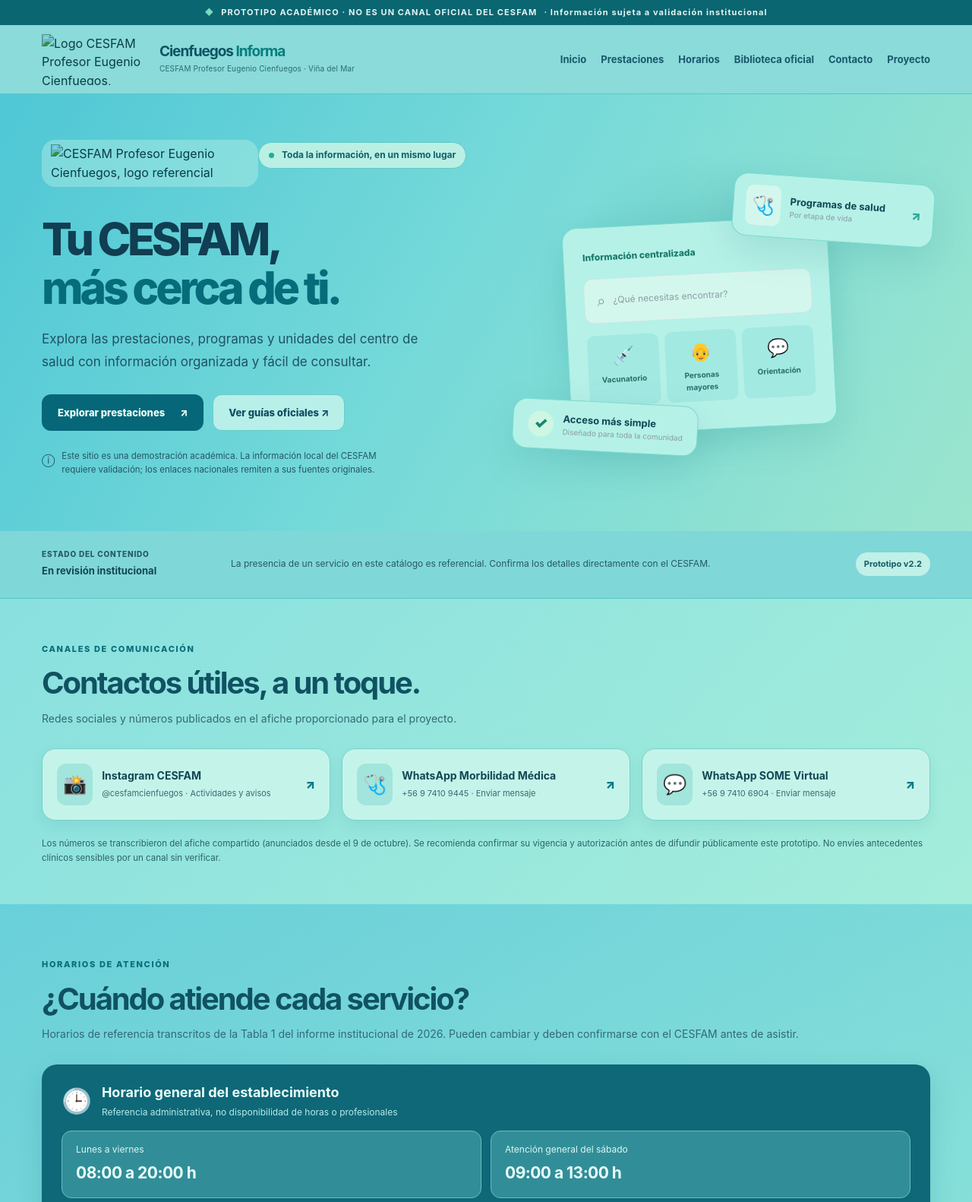
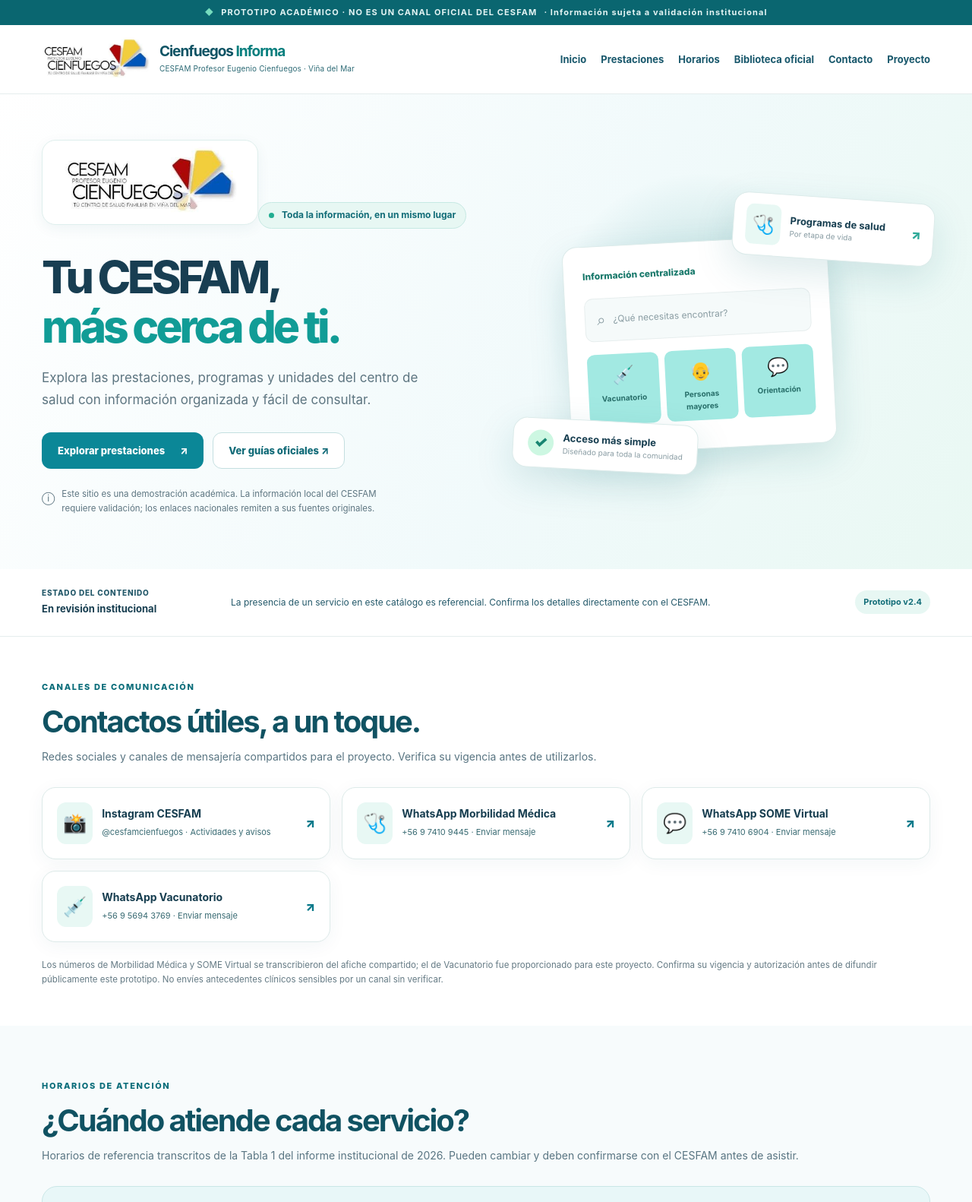
Before and after one commit to streptoconga/cienfuegos-informacion, a plain HTML site: page index.html in a window 1280 px wide. Shown: the top 1582 px of the page at 76% size. Drawn offline with Linux system fonts and the light colour scheme.

Commit message:
Add files via upload

```diff
--- a/index.html
+++ b/index.html
@@ -3,7 +3,7 @@
 <head>
   <meta charset="utf-8">
   <meta name="viewport" content="width=device-width, initial-scale=1">
-  <meta name="theme-color" content="#52cbd0">
+  <meta name="theme-color" content="#128f9a">
   <meta name="description" content="Prototipo académico informativo de prestaciones, programas y actividades del CESFAM Profesor Eugenio Cienfuegos.">
   <meta name="robots" content="noindex,nofollow">
   <title>Cienfuegos Informa · Prototipo académico</title>
@@ -21,7 +21,7 @@
   <header class="site-header">
     <div class="container header-inner">
       <a class="brand" href="#inicio" aria-label="Cienfuegos Informa, ir al inicio">
-        <img class="brand-logo" src="./assets/logo-cesfam-referencia.png" alt="Logo CESFAM Profesor Eugenio Cienfuegos, imagen aportada para el prototipo">
+        <img class="brand-logo" src="./logo-cesfam.png" alt="Logo CESFAM Profesor Eugenio Cienfuegos, imagen aportada para el prototipo">
         <div><strong>Cienfuegos <em>Informa</em></strong><small>CESFAM Profesor Eugenio Cienfuegos · Viña del Mar</small></div>
       </a>
       <nav class="desktop-nav" aria-label="Navegación principal"><a href="#inicio">Inicio</a><a href="#prestaciones">Prestaciones</a><a href="#horarios">Horarios</a><a href="#recursos">Biblioteca oficial</a><a href="#contacto">Contacto</a><a href="#proyecto">Proyecto</a></nav>
@@ -34,7 +34,7 @@
     <section class="hero" id="inicio" aria-labelledby="hero-title">
       <div class="container hero-grid">
         <div class="hero-copy">
-          <div class="hero-logo"><img src="./assets/logo-cesfam-referencia.png" alt="CESFAM Profesor Eugenio Cienfuegos, logo referencial"></div><div class="eyebrow"><span class="eyebrow-dot" aria-hidden="true"></span> Toda la información, en un mismo lugar</div>
+          <div class="hero-logo"><img src="./logo-cesfam.png" alt="CESFAM Profesor Eugenio Cienfuegos, logo referencial"></div><div class="eyebrow"><span class="eyebrow-dot" aria-hidden="true"></span> Toda la información, en un mismo lugar</div>
           <h1 id="hero-title">Tu CESFAM,<br><span>más cerca de ti.</span></h1>
           <p>Explora las prestaciones, programas y unidades del centro de salud con información organizada y fácil de consultar.</p>
           <div class="hero-actions"><a class="button button-primary" href="#prestaciones">Explorar prestaciones <span aria-hidden="true">↗</span></a><a class="button button-secondary" href="#recursos">Ver guías oficiales ↗</a></div>
@@ -48,17 +48,18 @@
         </div>
       </div>
     </section>
-    <section class="status-band" aria-label="Estado de la información"><div class="container status-band-inner"><div><span class="status-label">Estado del contenido</span><strong>En revisión institucional</strong></div><p>La presencia de un servicio en este catálogo es referencial. Confirma los detalles directamente con el CESFAM.</p><span class="status-pill">Prototipo v2.2</span></div></section>
+    <section class="status-band" aria-label="Estado de la información"><div class="container status-band-inner"><div><span class="status-label">Estado del contenido</span><strong>En revisión institucional</strong></div><p>La presencia de un servicio en este catálogo es referencial. Confirma los detalles directamente con el CESFAM.</p><span class="status-pill">Prototipo v2.4</span></div></section>
 
 
     <section class="section contact-section" id="contacto" aria-labelledby="contact-title"><div class="container">
-      <div class="section-heading"><div><span class="section-kicker">CANALES DE COMUNICACIÓN</span><h2 id="contact-title">Contactos útiles, a un toque.</h2><p>Redes sociales y números publicados en el afiche proporcionado para el proyecto.</p></div></div>
+      <div class="section-heading"><div><span class="section-kicker">CANALES DE COMUNICACIÓN</span><h2 id="contact-title">Contactos útiles, a un toque.</h2><p>Redes sociales y canales de mensajería compartidos para el proyecto. Verifica su vigencia antes de utilizarlos.</p></div></div>
       <div class="contact-grid">
         <a class="contact-card" href="https://www.instagram.com/cesfamcienfuegos/" target="_blank" rel="noopener noreferrer"><span class="contact-emoji">📸</span><span><strong>Instagram CESFAM</strong><small>@cesfamcienfuegos · Actividades y avisos</small></span><span class="contact-arrow">↗</span></a>
         <a class="contact-card" href="https://wa.me/56974109445" target="_blank" rel="noopener noreferrer"><span class="contact-emoji">🩺</span><span><strong>WhatsApp Morbilidad Médica</strong><small>+56 9 7410 9445 · Enviar mensaje</small></span><span class="contact-arrow">↗</span></a>
         <a class="contact-card" href="https://wa.me/56974106904" target="_blank" rel="noopener noreferrer"><span class="contact-emoji">💬</span><span><strong>WhatsApp SOME Virtual</strong><small>+56 9 7410 6904 · Enviar mensaje</small></span><span class="contact-arrow">↗</span></a>
+        <a class="contact-card" href="https://wa.me/56956943769" target="_blank" rel="noopener noreferrer" aria-label="Escribir por WhatsApp al vacunatorio, número informado para el proyecto"><span class="contact-emoji">💉</span><span><strong>WhatsApp Vacunatorio</strong><small>+56 9 5694 3769 · Enviar mensaje</small></span><span class="contact-arrow">↗</span></a>
       </div>
-      <p class="fineprint">Los números se transcribieron del afiche compartido (anunciados desde el 9 de octubre). Se recomienda confirmar su vigencia y autorización antes de difundir públicamente este prototipo. No envíes antecedentes clínicos sensibles por un canal sin verificar.</p>
+      <p class="fineprint">Los números de Morbilidad Médica y SOME Virtual se transcribieron del afiche compartido; el de Vacunatorio fue proporcionado para este proyecto. Confirma su vigencia y autorización antes de difundir públicamente este prototipo. No envíes antecedentes clínicos sensibles por un canal sin verificar.</p>
     </div></section>
 
 
@@ -70,7 +71,7 @@
         <article class="service-hours-card"><div class="service-hours-icon" aria-hidden="true">💬</div><h3>OIRS</h3><p class="service-hours-line"><b>Lunes a viernes</b><span>08:00–17:00</span></p><small>Oficina de Información, Reclamos y Sugerencias.</small></article>
         <article class="service-hours-card"><div class="service-hours-icon" aria-hidden="true">🥛</div><h3>PNAC / PACAM</h3><p class="service-hours-line"><b>Lunes a jueves</b><span>08:30–13:00 y 14:00–17:00</span></p><p class="service-hours-line"><b>Viernes</b><span>08:30–13:00 y 14:00–16:00</span></p></article>
         <article class="service-hours-card"><div class="service-hours-icon" aria-hidden="true">🩹</div><h3>Toma de muestras y sala de procedimientos</h3><p class="service-hours-line"><b>Lunes a viernes</b><span>08:00–20:00</span></p><p class="service-hours-line"><b>Sábado</b><span>09:00–13:00</span></p><small>El horario específico de toma efectiva de muestras, curaciones y tratamientos aún requiere confirmación.</small></article>
-        <article class="service-hours-card"><div class="service-hours-icon" aria-hidden="true">💉</div><h3>Vacunatorio</h3><p class="service-hours-line"><b>Lunes a jueves</b><span>09:00–16:00</span></p><p class="service-hours-line"><b>Viernes</b><span>09:00–15:00</span></p></article>
+        <article class="service-hours-card"><div class="service-hours-icon" aria-hidden="true">💉</div><h3>Vacunatorio</h3><p class="service-hours-line"><b>Lunes a jueves</b><span>09:00–16:00</span></p><p class="service-hours-line"><b>Viernes</b><span>09:00–15:00</span></p><a class="hours-whatsapp" href="https://wa.me/56956943769" target="_blank" rel="noopener noreferrer" aria-label="Consultar al vacunatorio por WhatsApp">Consultar al vacunatorio por WhatsApp ↗</a></article>
         <article class="service-hours-card"><div class="service-hours-icon" aria-hidden="true">🌙</div><h3>Atención vespertina y sábados</h3><p class="service-hours-line"><b>Lunes a jueves</b><span>17:00–20:00</span></p><p class="service-hours-line"><b>Viernes</b><span>16:00–20:00</span></p><p class="service-hours-line"><b>Sábado</b><span>09:00–13:00</span></p></article>
         <article class="service-hours-card"><div class="service-hours-icon" aria-hidden="true">👩‍⚕️</div><h3>Atención médica del sábado</h3><p class="service-hours-line"><b>Sábado</b><span>08:00–12:00</span></p><small>Horario señalado específicamente para atención médica, distinto del horario general del sábado.</small></article>
         <article class="service-hours-card"><div class="service-hours-icon" aria-hidden="true">📋</div><h3>Tardes protegidas de planificación</h3><p class="service-hours-line"><b>Miércoles</b><span>14:00–17:00</span></p><small>La tabla no indica una suspensión total de las atenciones durante este bloque.</small></article>
--- a/styles.css
+++ b/styles.css
@@ -76,3 +76,72 @@ body{background:#a4e8e7;color:var(--ink)}
 .service-hours-line b{font-weight:750}.service-hours-line span{text-align:right;font-weight:700;max-width:61%}
 .service-hours-card small{display:block;font-size:12px;color:#34636b;line-height:1.55;margin-top:10px}
 @media(max-width:670px){.service-hours-grid{grid-template-columns:1fr}.service-hours-line{font-size:13px}}
+
+
+/* v2.3 — Blanco protagonista + acentos celeste y verde agua. */
+:root {
+  --ink: #173e50;
+  --muted: #5e7580;
+  --teal: #087b8c;
+  --aqua: #1aaea4;
+  --mint: #ecfaf5;
+  --cream: #f7fcfd;
+  --border: #dbe9e8;
+  --white: #fff;
+  --shadow: 0 10px 28px rgba(21, 73, 91, .07);
+}
+body { background: #fff; color: var(--ink); }
+.site-header, .mobile-nav, .status-band { background: #fff; border-bottom-color: #e5eded; }
+.menu-btn, .bottom-nav { background: #fff; }
+.brand-logo { mix-blend-mode: normal; width: 142px; max-height: 76px; object-fit: contain; }
+.hero { background: linear-gradient(118deg, #ffffff 0%, #f1fafb 57%, #e9f8f3 100%); }
+.hero-logo { background: #fff; border: 1px solid #dfefed; box-shadow: 0 5px 18px rgba(16, 84, 101, .06); padding: 8px 12px; }
+.hero-logo img { mix-blend-mode: normal; }
+.eyebrow, .status-pill, .count-chip { background: #e7f7f3; border-color: #c6e9e3; color: #126d78; }
+.hero h1 { color: #183e52; }
+.hero h1 span { color: #119c96; }
+.hero-copy>p, .hero-disclaimer { color: #5d7580; }
+.button-primary { background: #0b8797; color: #fff; }
+.button-primary:hover { background: #066777; }
+.button-secondary, .button-outline { background: #fff; color: #116b78; border-color: #c4dfe0; }
+.art-panel { background: #fff; border-color: #dcebea; }
+.panel-search { background: #f5fafa; }
+.catalog, .contact-section, .about-section { background: #fff; }
+.guide-section, .resources-section { background: #f3fafb; }
+.hours-section { background: #f7fbfc; }
+.contact-card, .resource-card, .service-card, .step-card,
+.faq-list details, .about-panel, .service-hours-card, .sector-card {
+  background: #fff;
+  border-color: #ddeae9;
+  box-shadow: 0 5px 24px rgba(22, 83, 97, .05);
+}
+.contact-card:hover { background: #f3fcf9; }
+.contact-emoji, .resource-icon, .service-hours-icon,
+.service-emoji, .step-icon, .panel-icon { background: #e8f8f4; }
+.search-wrap, .resource-controls input, .resource-filter, .filter { background: #fff; border-color: #d6e5e7; }
+.resource-filter.active, .filter.active { background: #0e8190; color: #fff; border-color: #0e8190; }
+.resource-card p, .service-card p, .step-card p,
+.section-heading p { color: #597582; }
+.resource-card-foot { border-top-color: #e4eeee; }
+.resource-feature { background: linear-gradient(122deg, #087d92, #169e9e); }
+.resource-feature .button-primary { background: #fff; color: #08697a; }
+.resource-feature .button-outline { background: transparent; border-color: #a5e4dc; color: #fff; }
+.service-hours-card h3 { color: #164755; }
+.service-hours-line { border-top-color: #e1eceb; }
+.hours-overview { background: #e8f7f8; color: #174a57; box-shadow: none; border: 1px solid #cae7e7; }
+.hours-overview-heading small, .hours-overview>p { color: #4e7079; }
+.hours-summary>div { background: #fff; border-color: #d4e8e9; }
+.hours-summary span { color: #3e6a76; }
+.hours-summary strong { color: #154756; }
+.hours-footnote, .fineprint { color: #647a84; }
+.important-box { background: #eaf8f4; border-color: #d1e8e1; }
+.dialog-resource-links a { background: #e8f8f4; border-color: #c9e6df; }
+.footer { background: #164b5c; }
+.footer p { color: #d4e9e8; }
+.footer .made-with-love { color: #e1fffa; }
+@media (max-width: 980px) { .brand-logo { width: 115px; } }
+@media (max-width: 660px) { .brand-logo { width: 95px; } }
+
+/* v2.4 · Acceso directo a WhatsApp del vacunatorio */
+.hours-whatsapp { display:inline-flex; align-items:center; text-decoration:none; margin-top:12px; padding:10px 12px; border:1px solid #b7dfdb; background:#eaf8f5; color:#096a77; font-weight:780; font-size:12px; border-radius:11px; }
+.hours-whatsapp:hover,.hours-whatsapp:focus-visible{ background:#d4f1ea; outline-offset:3px; }
--- a/sw.js
+++ b/sw.js
@@ -1,7 +1,7 @@
-const CACHE = 'cienfuegos-informa-v2.2';
-const OFFLINE = ['./','./index.html','./styles.css','./app.js','./data.js','./recursos.js','./assets/logo-cesfam-referencia.png','./documentos/calendario-pni-2026.pdf','./manifest.webmanifest','./icons/icon-192.png','./icons/icon-512.png','./icons/favicon.png'];
+const CACHE = 'cienfuegos-informa-v2.4';
+const OFFLINE = ['./','./index.html','./styles.css','./app.js','./data.js','./recursos.js','./logo-cesfam.png','./documentos/calendario-pni-2026.pdf','./manifest.webmanifest','./icons/icon-192.png','./icons/icon-512.png','./icons/favicon.png'];
 self.addEventListener('install',event=>{
-  event.waitUntil(caches.open(CACHE).then(cache=>cache.addAll(OFFLINE)).then(()=>self.skipWaiting()));
+  event.waitUntil(caches.open(CACHE).then(cache=>Promise.allSettled(OFFLINE.map(path=>cache.add(path)))).then(()=>self.skipWaiting()));
 });
 self.addEventListener('activate',event=>{
   event.waitUntil(caches.keys().then(keys=>Promise.all(keys.filter(key=>key!==CACHE).map(key=>caches.delete(key)))).then(()=>self.clients.claim()));
```
Also changed, not shown: logo-cesfam.png (added), manifest.webmanifest, 1 other file.
